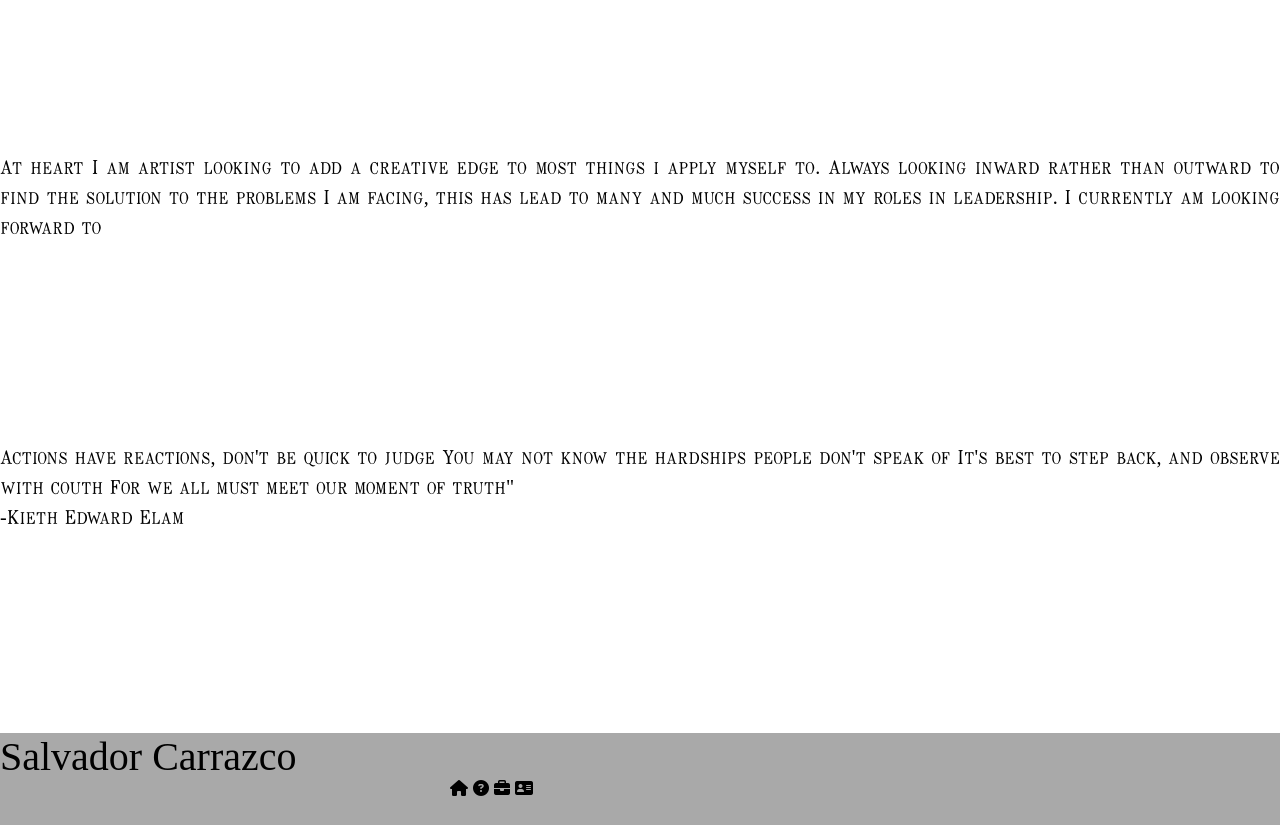
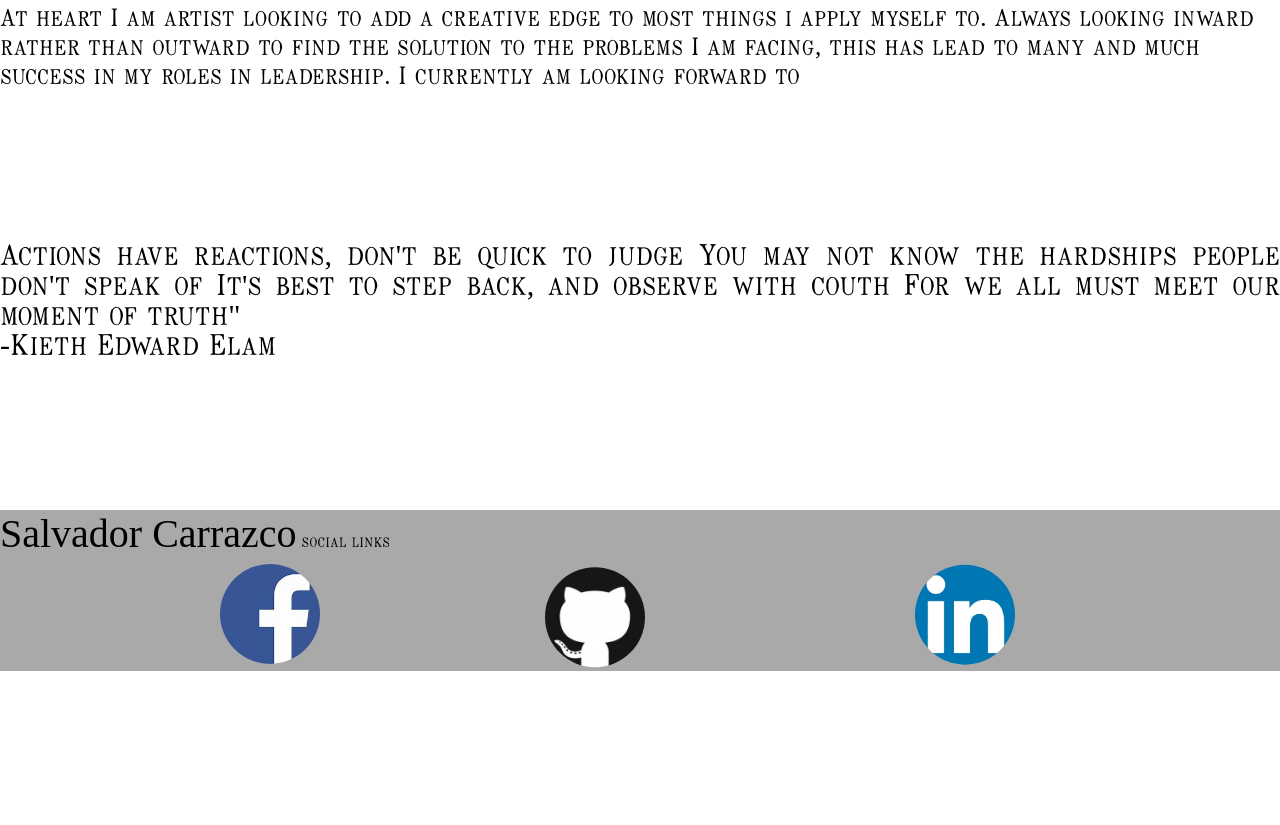
Before and after one commit to Salvador-Carrazco/career-sim, a plain HTML site: page index.html in a window 1280 px wide. Shown: the part 495-1320 px from the top of the page. After the commit the page ends 1166 px from the top, so only its background shows below. Drawn offline with Linux system fonts and the light colour scheme; a web font is replaced by a local one.

Commit message:
working on building the habbit

```diff
--- a/index.html
+++ b/index.html
@@ -4,6 +4,8 @@
         <link rel="shortcut icon" type="x-icon" href="../career-sim/images/paint.jfif">
         <link rel="stylesheet" href="style/home.css">
         <link rel="stylesheet" href="https://cdnjs.cloudflare.com/ajax/libs/font-awesome/6.4.2/css/all.min.css">
+        <meta name="viewport" content="width=device-width, initial-scale=1.0">
+
     </head>
 
     <header>
@@ -21,13 +23,11 @@
 
     <body>
         <h2>Ambitious, Self driven, and Introspective </h2>
-        <p class="content">
+        <p class="content1">
             At heart I am artist looking to add a creative edge to most things i apply myself to.
             Always looking inward rather than outward to find the solution to the problems I am facing,
             this has lead to many and much success in my roles in leadership. I currently am looking forward to
-
         </p> <!--
-
         --><p class="content">
             Actions have reactions, don't be quick to judge
         You may not know the hardships people don't speak of
@@ -36,22 +36,19 @@
         <br>
         -Kieth Edward Elam
         </p>
-
-
     </body>
 
 
     <footer>
         <span class="name">Salvador Carrazco</span>
+        <span> social links</span>
 
-        <nav>
-            <span class="nav1"><a href="index.html"><i class="fa fa-home" aria-hidden="true"></i></a></span>
-            <span class="nav2"><a href="about.html"><i class="fa fa-question-circle" aria-hidden="true"></i></a></span>
-            <span class="nav3"><a href="port.html"><i class="fa fa-briefcase" aria-hidden="true"></i></a></span>
-            <span class="nav4"><a href="contact.html"><i class="fa fa-address-card" aria-hidden="true"></i></a></span>
-        </nav>
-        <a class="face" href="https//:www.facebook.com"><img src="./images/face.jfif" alt="face book icon"></a>
-        <a class="git" href="https//:www.github.com"><img src="./images/github.jfif" alt="git hub icon"></a>
-        <a class="linked" href="https//:www.linkedin.com"><img src="./images/linked.jfif" alt="linked in icon"></a>
+
+      <div class="container">
+        <a class="face" href="https//:www.facebook.com"><img src="./images/face.jfif" alt="face book icon" width="110"></a>
+        <a class="git" href="https//:www.github.com"><img src="./images/github.jfif" alt="git hub icon" width="110"></a>
+        <a class="linked" href="https//:www.linkedin.com"><img src="./images/linked.jfif" alt="linked in icon" width="200"></a>
+      </div>
     </footer>
+
 </html>
--- a/style/about.css
+++ b/style/about.css
@@ -7,8 +7,9 @@ html,body{
 
 body{
     font-family: rov;
+    padding-left: 0px;
+}
 
-}
 header{
     width: 100%;
     height: 50vh;
@@ -21,12 +22,15 @@ header{
 }
 .content{
     width: 100%;
-    margin: 10em auto;
-    font-size: 20px;
+    margin: 5em auto;
+    font-size: 30px;
     line-height: 30px;
     text-align: justify;
 }
-
+.content1{
+    margin: 2em auto;
+    font-size: 25px;
+}
 nav{
      position: relative;
      left: 450px;
@@ -43,6 +47,32 @@ i{
     font-size: 40px;
 }
 
+footer{
+    background-color: darkgrey;
+}
+
+.face{
+    clip-path: circle(50px at 50% 50%);
+
+}
+.linked{
+    clip-path: circle(50px at 50% 50%);
+}
+.git{
+    clip-path: circle(50px at 50% 50%);
+
+}
+
+
+.container {
+    padding: 0;
+    display: flex;
+    justify-content: space-evenly;
+    align-items: baseline;
+    align-content: center;
+    flex-wrap: nowrap;
+}
+
 @font-face {
     font-family: drama;
     src: url(../fonts/DramaGenreBrushDemoRegular-OVlX6.ttf);
@@ -56,3 +86,11 @@ i{
     font-style: normal;
     font-weight: 100;
 }
+@media (max-width: 375px) {
+    *{
+        background-color: aqua;
+    }
+
+
+
+}
--- a/style/contact.css
+++ b/style/contact.css
@@ -7,8 +7,9 @@ html,body{
 
 body{
     font-family: rov;
+    padding-left: 0px;
+}
 
-}
 header{
     width: 100%;
     height: 50vh;
@@ -21,12 +22,15 @@ header{
 }
 .content{
     width: 100%;
-    margin: 10em auto;
-    font-size: 20px;
+    margin: 5em auto;
+    font-size: 30px;
     line-height: 30px;
     text-align: justify;
 }
-
+.content1{
+    margin: 2em auto;
+    font-size: 25px;
+}
 nav{
      position: relative;
      left: 450px;
@@ -43,6 +47,32 @@ i{
     font-size: 40px;
 }
 
+footer{
+    background-color: darkgrey;
+}
+
+.face{
+    clip-path: circle(50px at 50% 50%);
+
+}
+.linked{
+    clip-path: circle(50px at 50% 50%);
+}
+.git{
+    clip-path: circle(50px at 50% 50%);
+
+}
+
+
+.container {
+    padding: 0;
+    display: flex;
+    justify-content: space-evenly;
+    align-items: baseline;
+    align-content: center;
+    flex-wrap: nowrap;
+}
+
 @font-face {
     font-family: drama;
     src: url(../fonts/DramaGenreBrushDemoRegular-OVlX6.ttf);
@@ -56,3 +86,11 @@ i{
     font-style: normal;
     font-weight: 100;
 }
+@media (max-width: 375px) {
+    *{
+        background-color: aqua;
+    }
+
+
+
+}
--- a/style/home.css
+++ b/style/home.css
@@ -22,12 +22,15 @@ header{
 }
 .content{
     width: 100%;
-    margin: 10em auto;
-    font-size: 20px;
+    margin: 5em auto;
+    font-size: 30px;
     line-height: 30px;
     text-align: justify;
 }
-
+.content1{
+    margin: 2em auto;
+    font-size: 25px;
+}
 nav{
      position: relative;
      left: 450px;
@@ -48,12 +51,28 @@ footer{
     background-color: darkgrey;
 }
 
-a{
-    width: 100;
-    height: 100;
-    clip-path: circle(80px at 50% 50%)
+.face{
+    clip-path: circle(50px at 50% 50%);
 
 }
+.linked{
+    clip-path: circle(50px at 50% 50%);
+}
+.git{
+    clip-path: circle(50px at 50% 50%);
+
+}
+
+
+.container {
+    padding: 0;
+    display: flex;
+    justify-content: space-evenly;
+    align-items: baseline;
+    align-content: center;
+    flex-wrap: nowrap;
+}
+
 @font-face {
     font-family: drama;
     src: url(../fonts/DramaGenreBrushDemoRegular-OVlX6.ttf);
@@ -67,3 +86,11 @@ a{
     font-style: normal;
     font-weight: 100;
 }
+@media (max-width: 375px) {
+    *{
+        background-color: aqua;
+    }
+
+
+
+}
--- a/style/port.css
+++ b/style/port.css
@@ -7,8 +7,9 @@ html,body{
 
 body{
     font-family: rov;
+    padding-left: 0px;
+}
 
-}
 header{
     width: 100%;
     height: 50vh;
@@ -21,12 +22,15 @@ header{
 }
 .content{
     width: 100%;
-    margin: 10em auto;
-    font-size: 20px;
+    margin: 5em auto;
+    font-size: 30px;
     line-height: 30px;
     text-align: justify;
 }
-
+.content1{
+    margin: 2em auto;
+    font-size: 25px;
+}
 nav{
      position: relative;
      left: 450px;
@@ -43,6 +47,32 @@ i{
     font-size: 40px;
 }
 
+footer{
+    background-color: darkgrey;
+}
+
+.face{
+    clip-path: circle(50px at 50% 50%);
+
+}
+.linked{
+    clip-path: circle(50px at 50% 50%);
+}
+.git{
+    clip-path: circle(50px at 50% 50%);
+
+}
+
+
+.container {
+    padding: 0;
+    display: flex;
+    justify-content: space-evenly;
+    align-items: baseline;
+    align-content: center;
+    flex-wrap: nowrap;
+}
+
 @font-face {
     font-family: drama;
     src: url(../fonts/DramaGenreBrushDemoRegular-OVlX6.ttf);
@@ -56,3 +86,11 @@ i{
     font-style: normal;
     font-weight: 100;
 }
+@media (max-width: 375px) {
+    *{
+        background-color: aqua;
+    }
+
+
+
+}
```
Also changed, not shown: contact.html (+9 -0 lines).
